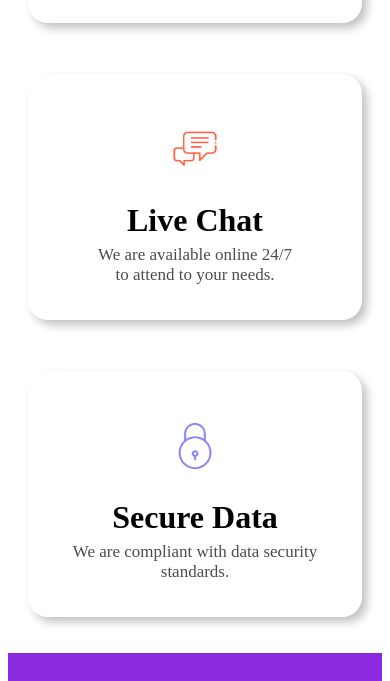
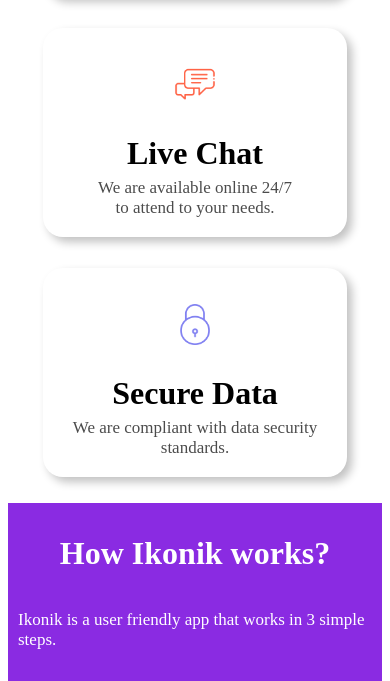
Before and after one commit to Olujire/Ikonik-main, a plain HTML site: page index.html in a window 390 px wide. Shown: the part 825-1506 px from the top of the page. Drawn offline with Linux system fonts and the light colour scheme; a web font is replaced by a local one.

Commit message:
Working on Ikonik

```diff
--- a/ikonik.css
+++ b/ikonik.css
@@ -64,6 +64,10 @@
         z-index: 10;
         height: 70px;
         background-color: #fff;
+    }
+    .stop-scroll{
+        height: 100%;
+        overflow: hidden;
     }
     .small-screen-logo{
         margin-left: 10px;
@@ -332,6 +336,8 @@
 
 .sec-four{
     display: grid;
+    grid-template-columns: repeat(auto-fill, minmax(250px, 1fr));
+    margin: 0 15px;
     grid-template-columns: repeat(3, 1fr);
     gap: 0.7em;
     text-align: center;
@@ -339,11 +345,11 @@
 
 .grid{
     border-radius: 20px;
-    padding: 2em 15px;
+    padding: 1em 15px;
     box-shadow:  5px 5px 10px #c1c1c1,
                 -5px -5px 10px #ffffff;
     transition: transform ease-in 0.2s;
-    margin: 20px 20px;
+    margin: 10px 20px;
     text-align: center;
 
 }
@@ -366,7 +372,7 @@
 }
 @media screen and (max-width: 1050px) {
     .sec-four{
-        grid-template-columns: repeat(auto-fill, minmax(250px, 1fr));
+        grid-template-columns: repeat(auto-fill, minmax(270px, 1fr));
         display: grid;
     }
 }
```
